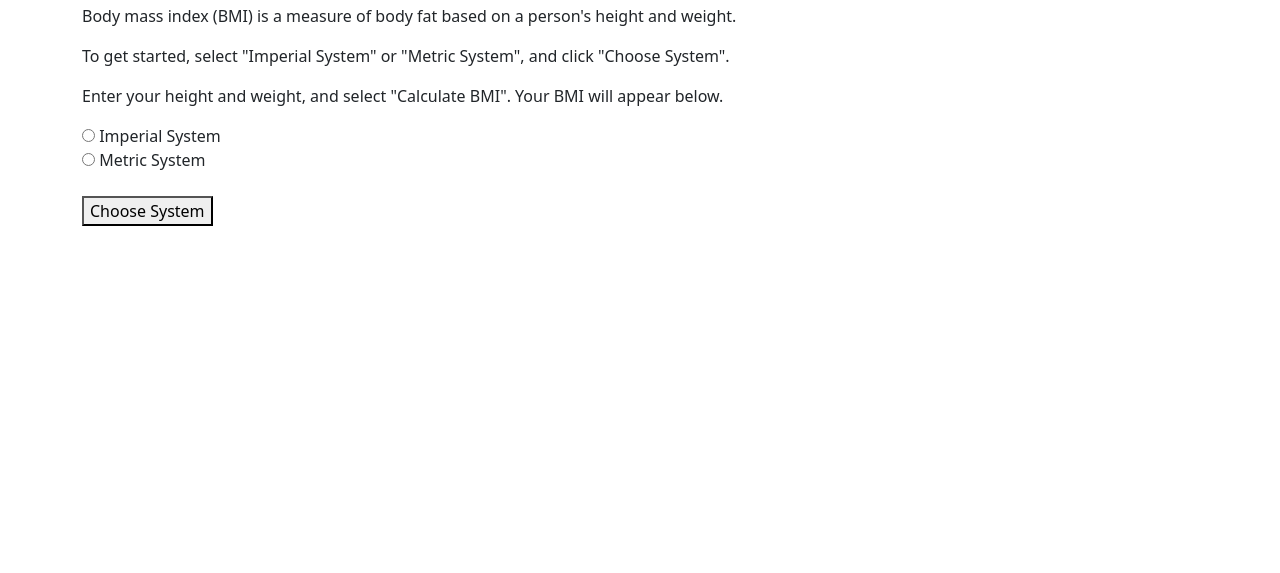
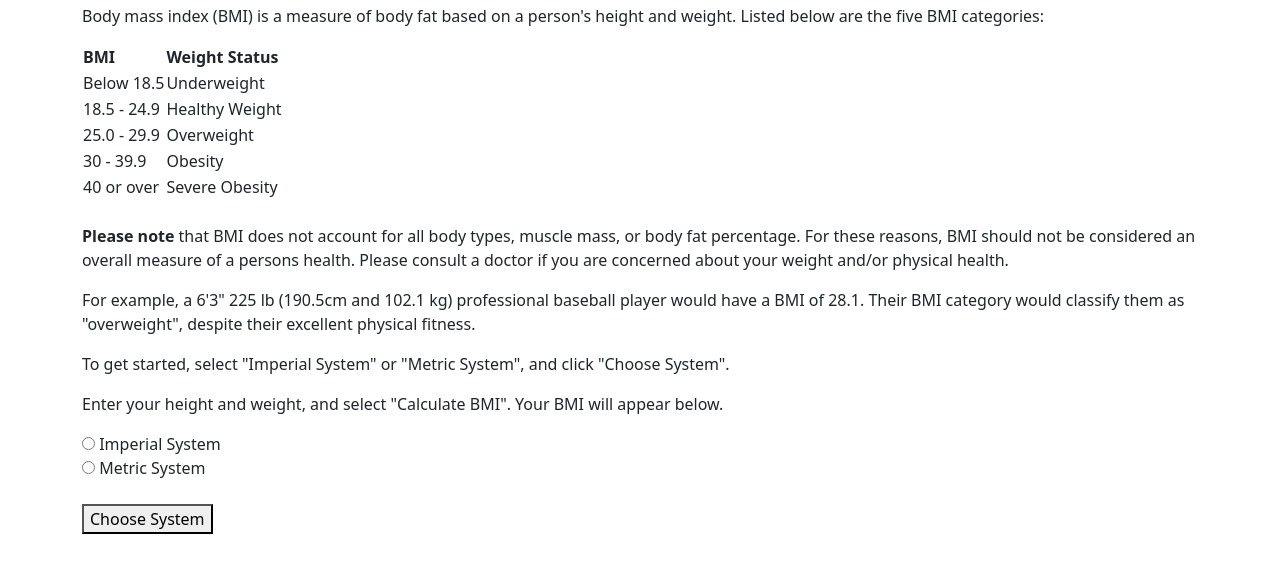
Before and after one commit to besure94/bmi-calculator, a website built with webpack: page src/index.html in a window 1280 px wide. Shown: the part 123-696 px from the top of the page. Built offline with nearby package versions, Linux system fonts and the light colour scheme.

Commit message:
Create basic table for BMI categories and add paragraphs to HTML.

```diff
--- a/src/index.html
+++ b/src/index.html
@@ -8,7 +8,36 @@
       <h1>Calculate Your Body Mass Index</h1>
       <hr>
       <h2>What is body mass index?</h2>
-      <p>Body mass index (BMI) is a measure of body fat based on a person's height and weight.</p>
+      <p>Body mass index (BMI) is a measure of body fat based on a person's height and weight. Listed below are the five BMI categories:</p>
+      <table>
+        <tr>
+          <th>BMI</th>
+          <th>Weight Status</th>
+        </tr>
+        <tr>
+          <td>Below 18.5</td>
+          <td>Underweight</td>
+        </tr>
+        <tr>
+          <td>18.5 - 24.9</td>
+          <td>Healthy Weight</td>
+        </tr>
+        <tr>
+          <td>25.0 - 29.9</td>
+          <td>Overweight</td>
+        </tr>
+        <tr>
+          <td>30 - 39.9</td>
+          <td>Obesity</td>
+        </tr>
+        <tr>
+          <td>40 or over</td>
+          <td>Severe Obesity</td>
+        </tr>
+      </table>
+      <br>
+      <p><strong>Please note</strong> that BMI does not account for all body types, muscle mass, or body fat percentage. For these reasons, BMI should not be considered an overall measure of a persons health. Please consult a doctor if you are concerned about your weight and/or physical health.</p>
+      <p>For example, a 6'3" 225 lb (190.5cm and 102.1 kg) professional baseball player would have a BMI of 28.1. Their BMI category would classify them as "overweight", despite their excellent physical fitness.</p>
       <p>To get started, select "Imperial System" or "Metric System", and click "Choose System".</p>
       <p>Enter your height and weight, and select "Calculate BMI". Your BMI will appear below.</p>
       <form id="chooseSystem">
```
